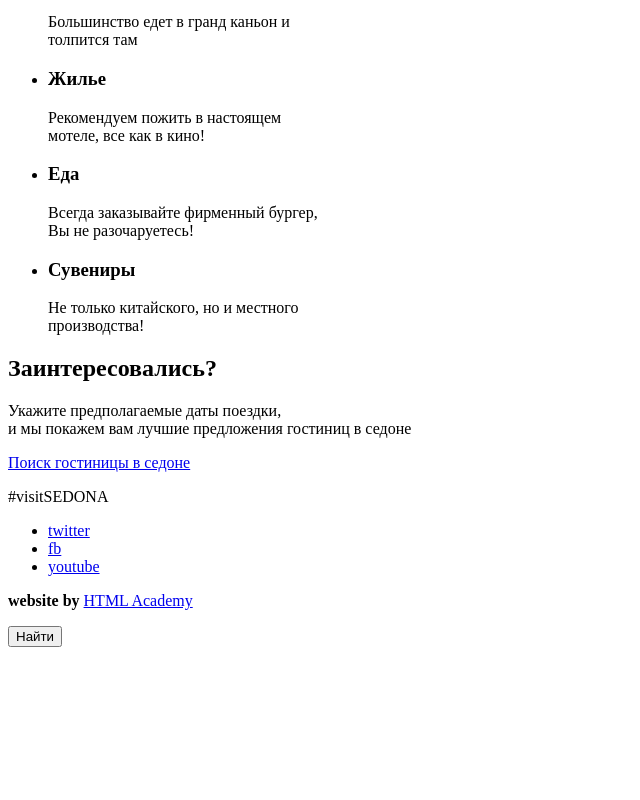
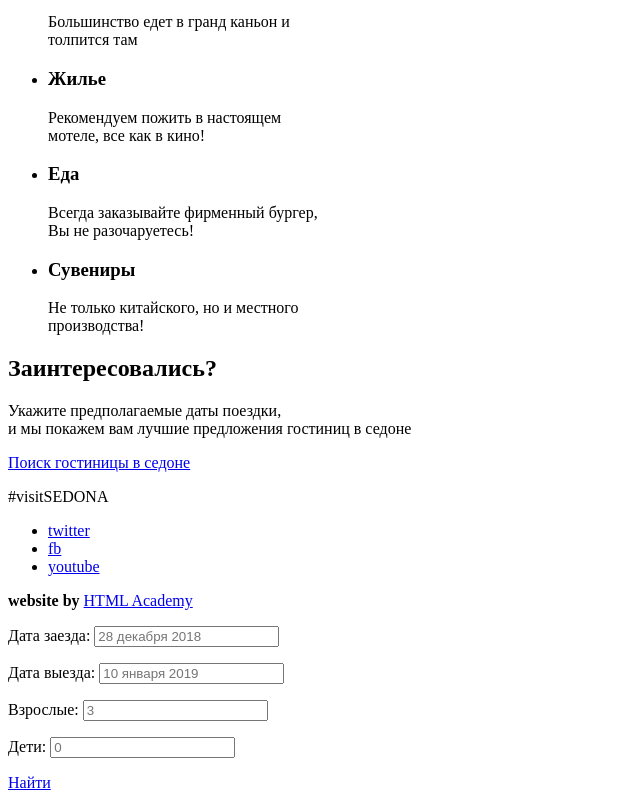
Before and after one commit to BulatNsbln/Sedona, a plain HTML site: page index.html in a window 1280 px wide. Shown: the part 1110-1910 px from the top of the page, without its empty margins (0-640 px from the left). Before the commit the page ends 1765 px from the top, so only its background shows below. Drawn offline with Linux system fonts and the light colour scheme.

Commit message:
add form

```diff
--- a/index.html
+++ b/index.html
@@ -167,9 +167,33 @@
     </footer>
 
     <section class="modal modal-search-hostels">
-        <!-- добавить input -->
-
-        <button>Найти</button>
+        <form class="search-form" action="#" method="POST">
+            <p class="search-item">
+                <label>
+                    Дата заезда:
+                    <input type="text" placeholder="28 декабря 2018" name="date">
+                </label>
+            </p>
+            <p class="search-item">
+                <label>
+                    Дата выезда:
+                    <input type="text" placeholder="10 января 2019" name="date">
+                </label>
+            </p>
+            <p class="search-item">
+                <label>
+                    Взрослые:
+                    <input type="number" placeholder="3" name="number">
+                </label>
+            </p>
+            <p class="search-item">
+                <label>
+                    Дети:
+                    <input type="number" placeholder="0" name="number">
+                </label>
+            </p>
+            <a type="button" class="button" href="#">Найти</a>
+        </form>
     </section>
 </body>
 </html>
```
